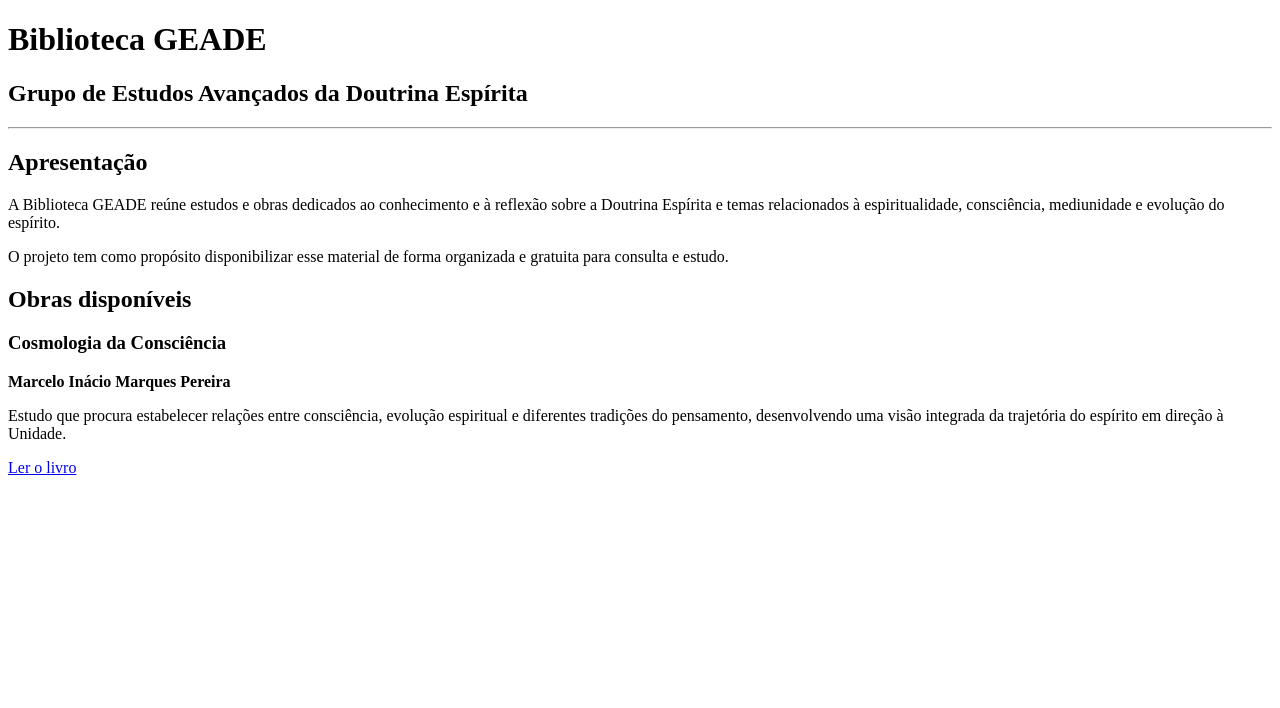
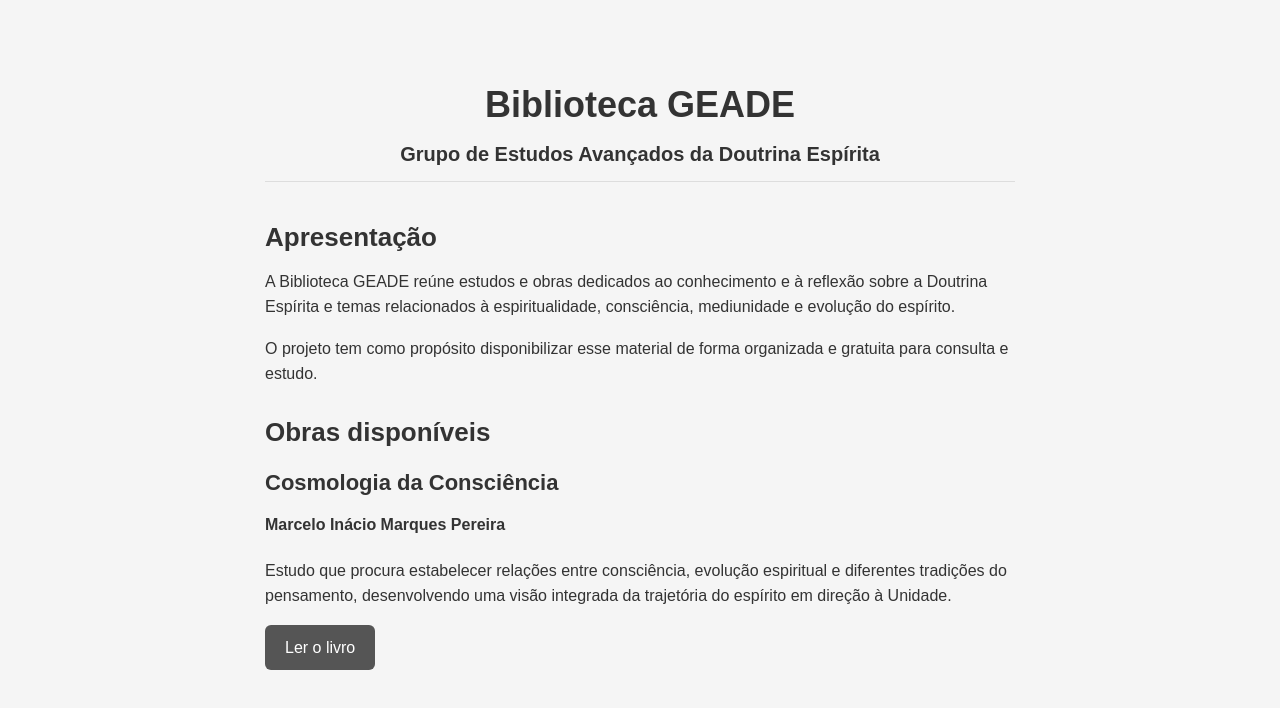
Before and after one commit to MaphagaphusII/Biblioteca-GEADE, a plain HTML site: page index.html in a window 1280 px wide. Drawn offline with Linux system fonts and the light colour scheme.

Commit message:
Melhora estilo da pagina inicial

```diff
--- a/index.html
+++ b/index.html
@@ -8,16 +8,21 @@
     <meta name="keywords" content="Biblioteca GEADE, Doutrina Espírita, Espiritismo, mediunidade, reencarnação, consciência, espiritualidade">
 
     <title>Biblioteca GEADE</title>
+
+    <link rel="stylesheet" href="style.css">
 </head>
 
 <body>
+<header>
 
     <h1>Biblioteca GEADE</h1>
 
-    <h2>Grupo de Estudos Avançados da Doutrina Espírita</h2>
+    <h2 class="subtitulo">Grupo de Estudos Avançados da Doutrina Espírita</h2>
+</header>
 
-    <hr>
+<main>
 
+      <section>
         <h2>Apresentação</h2>
 
         <p>
@@ -30,12 +35,14 @@
             O projeto tem como propósito disponibilizar esse material de forma
             organizada e gratuita para consulta e estudo.
         </p>
+    </section>
 
+    <section>
         <h2>Obras disponíveis</h2>
 
         <h3>Cosmologia da Consciência</h3>
 
-    <p>
+        <p class="autor">
           <strong>Marcelo Inácio Marques Pereira</strong>
         </p>
 
@@ -46,10 +53,13 @@
         </p>
 
         <p>
-        <a href="01-Cosmologia-da-Consciencia/cosmologia-da-consciencia.pdf">
+            <a class="botao-livro" href="01-Cosmologia-da-Consciencia/cosmologia-da-consciencia.pdf">
                 Ler o livro
             </a>
         </p>
+    </section>
+
+</main>
 
 
 </body>
--- /dev/null
+++ b/style.css
@@ -0,0 +1,62 @@
+body {
+    font-family: Arial, sans-serif;
+    margin: 40px auto;
+    padding: 20px;
+    max-width: 750px;
+    background-color: #f5f5f5;
+    color: #333;
+}
+
+h1 {
+    font-size: 36px;
+    text-align: center;
+    margin-bottom: 10px;
+}
+
+.subtitulo {
+    text-align: center;
+    font-size: 20px;
+}
+
+.autor {
+    margin-bottom: 20px;
+}
+
+section {
+    margin-bottom: 30px;
+}
+
+header {
+    margin-bottom: 40px;
+    border-bottom: 1px solid #ddd;
+}
+
+p {
+    line-height: 1.6;
+    margin-bottom: 15px;
+}
+
+h2 {
+    font-size: 26px;
+    margin-bottom: 15px;
+}
+
+.botao-livro {
+    text-decoration: none;
+    padding: 10px 20px;
+    display: inline-block;
+    background-color: #555;
+    border-radius: 6px;
+    color: white;
+    transition: background-color 0.3s;
+    margin-top: 0;
+}
+
+.botao-livro:hover {
+    background-color: #333;
+}
+
+h3 {
+    font-size: 22px;
+    margin-bottom: 10px;
+}
```
Lines whose indentation alone changed are shown as unchanged.
